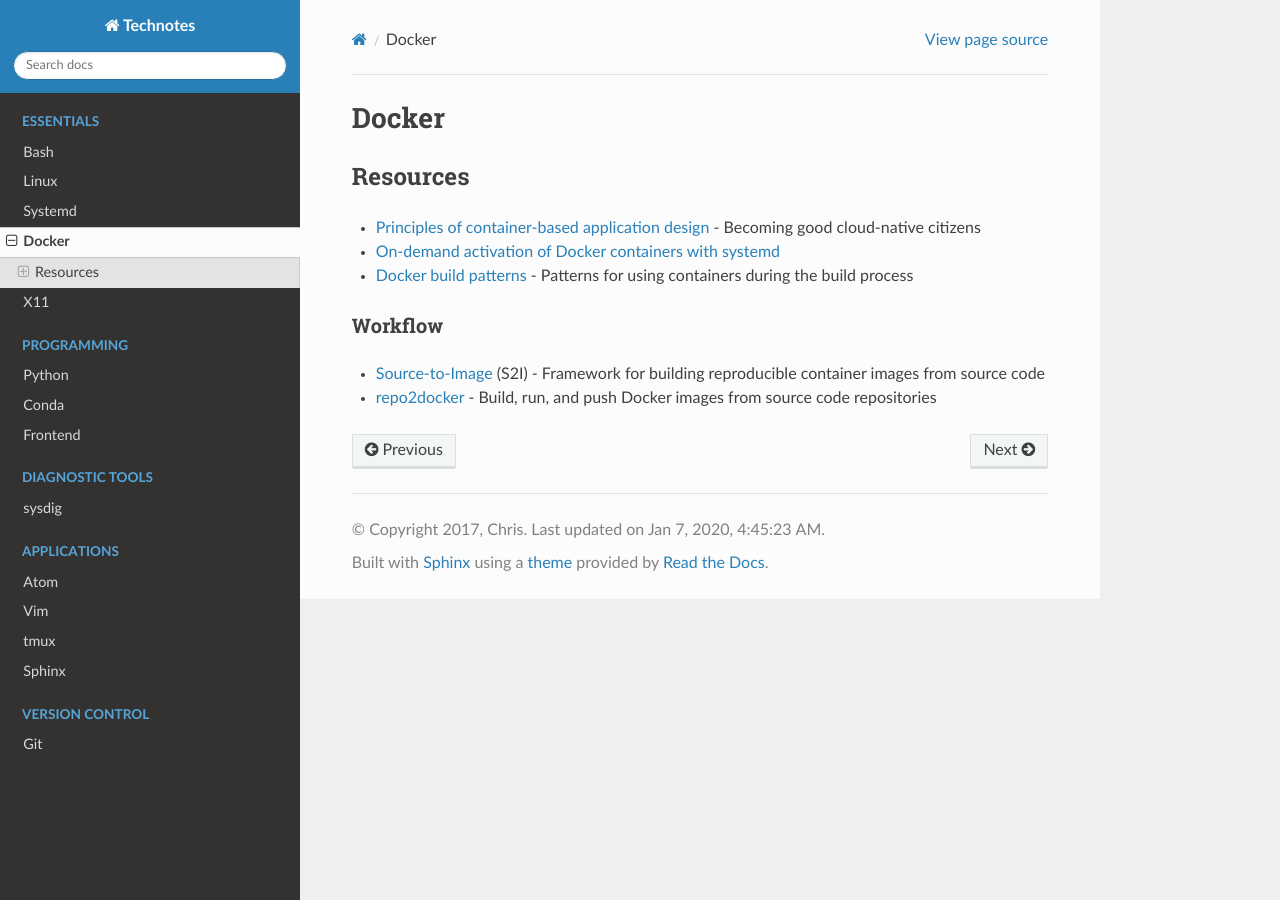
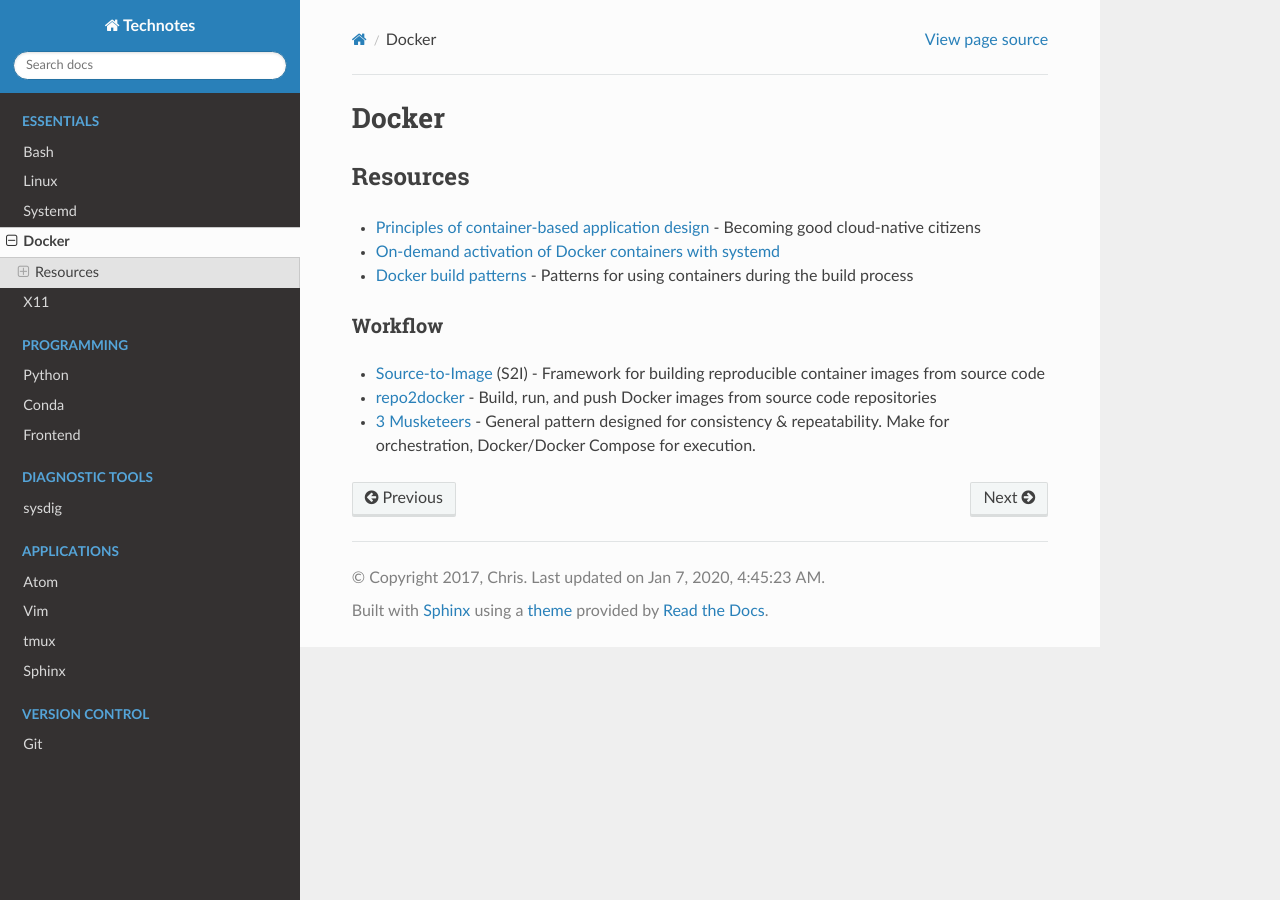
Before and after one commit to heterotopian/technotes, a Sphinx documentation site: the page built from source/docker.rst, in a window 1280 px wide. Built offline with Sphinx 7.4.7 and the Read the Docs theme 2.0.0, drawn with Linux system fonts in a browser that asks for light colours.

Commit message:
Add 3 Musketeers

```diff
--- a/source/docker.rst
+++ b/source/docker.rst
@@ -16,5 +16,10 @@
 Workflow
 --------
 
-- `Source-to-Image <https://github.com/openshift/source-to-image>`_ (S2I) - Framework for building reproducible container images from source code
-- `repo2docker <https://repo2docker.readthedocs.io>`_ - Build, run, and push Docker images from source code repositories
+- `Source-to-Image <https://github.com/openshift/source-to-image>`_ (S2I) -
+  Framework for building reproducible container images from source code
+- `repo2docker <https://repo2docker.readthedocs.io>`_ -
+  Build, run, and push Docker images from source code repositories
+- `3 Musketeers <https://3musketeers.io/>`_ -
+  General pattern designed for consistency & repeatability.
+  Make for orchestration, Docker/Docker Compose for execution.
```
